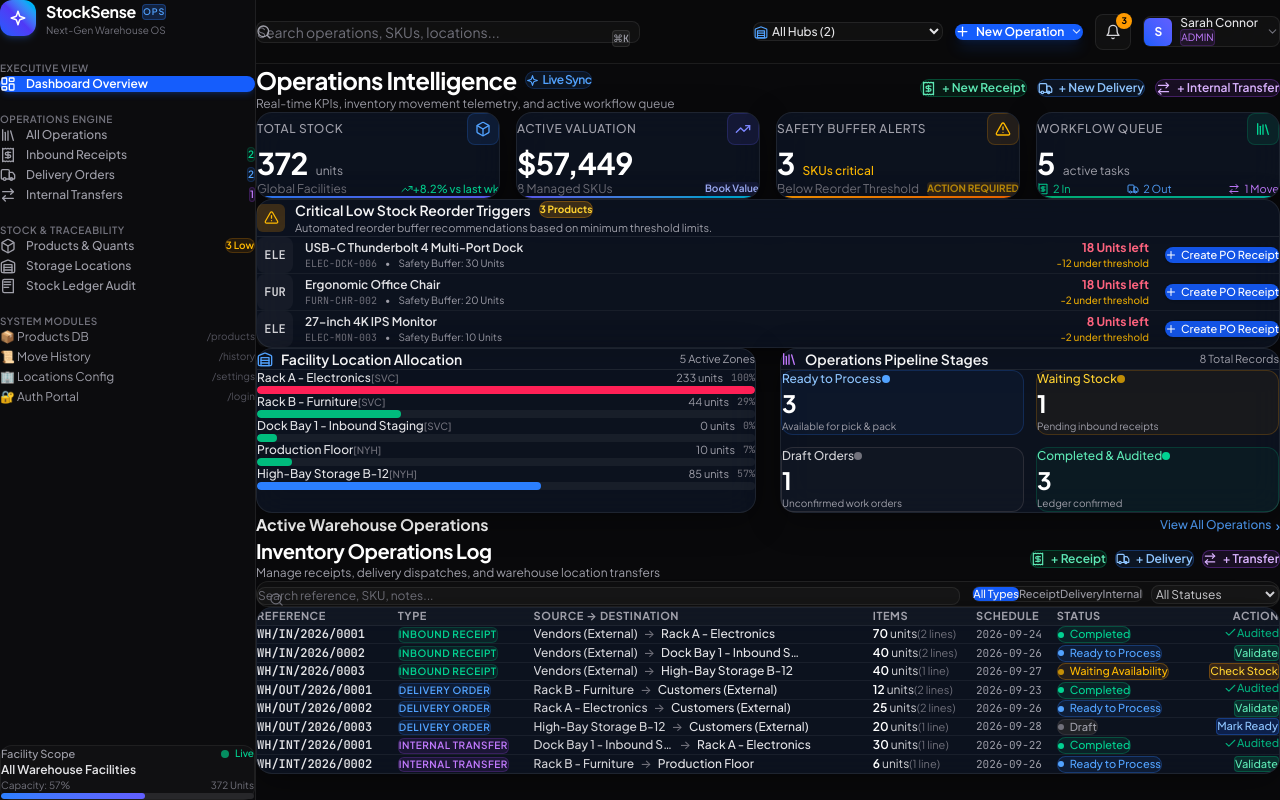
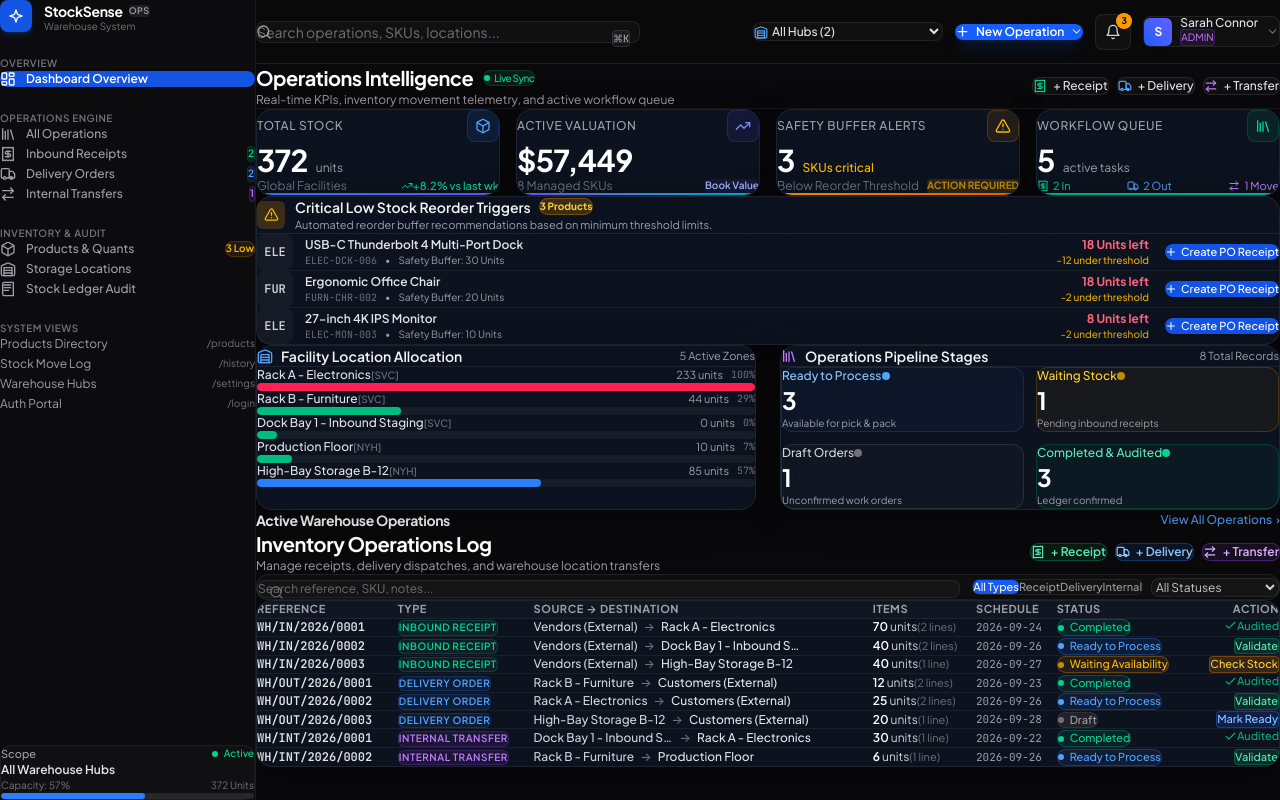
Before and after one commit to Nishtadhandcoder/StockSense, a Next.js app: page / in a window 1280 px wide. Built offline with nearby package versions, Linux system fonts and the light colour scheme.

Commit message:
style(ui): refine layout spacing, sidebar hierarchy, and minimal typography

```diff
--- a/src/components/layout/AppShell.tsx
+++ b/src/components/layout/AppShell.tsx
@@ -58,17 +58,17 @@ export function AppShell() {
         />
 
         {/* Scrollable View Container */}
-        <main className="flex-1 overflow-y-auto p-6 md:p-8 space-y-6">
+        <main className="flex-1 overflow-y-auto p-6 lg:p-8 space-y-8">
           {/* TAB 1: DASHBOARD OVERVIEW */}
           {currentTab === 'dashboard' && (
-            <div className="space-y-6 animate-fade-in">
+            <div className="space-y-8 animate-fade-in max-w-7xl mx-auto">
               {/* Executive Welcome & Operations Trigger Bar */}
-              <div className="flex flex-col gap-4 sm:flex-row sm:items-center sm:justify-between">
+              <div className="flex flex-col gap-4 sm:flex-row sm:items-center sm:justify-between border-b border-white/[0.06] pb-5">
                 <div>
-                  <h1 className="text-2xl font-bold tracking-tight text-white flex items-center gap-2">
+                  <h1 className="text-xl font-bold tracking-tight text-white flex items-center gap-2.5">
                     Operations Intelligence
-                    <span className="flex items-center gap-1 rounded-full bg-blue-500/10 px-2.5 py-0.5 text-xs font-semibold text-blue-400 border border-blue-500/20">
-                      <IconSparkles size={13} />
+                    <span className="flex items-center gap-1 rounded-full bg-emerald-500/10 px-2 py-0.5 text-[10px] font-medium text-emerald-400 border border-emerald-500/20">
+                      <span className="h-1.5 w-1.5 rounded-full bg-emerald-400" />
                       Live Sync
                     </span>
                   </h1>
@@ -78,27 +78,27 @@ export function AppShell() {
                 </div>
 
                 {/* Direct Action Buttons */}
-                <div className="flex items-center gap-2.5">
+                <div className="flex items-center gap-2">
                   <button
                     onClick={() => handleOpenNewOperation('RECEIPT')}
-                    className="flex items-center gap-1.5 rounded-xl border border-emerald-500/30 bg-emerald-500/10 px-3.5 py-2 text-xs font-semibold text-emerald-300 transition-all hover:bg-emerald-500/20 hover:scale-[1.02]"
+                    className="flex items-center gap-1.5 rounded-lg border border-white/[0.1] bg-white/[0.03] hover:bg-white/[0.08] px-3 py-1.5 text-xs font-medium text-zinc-200 transition-colors"
                   >
-                    <IconReceipt size={15} />
-                    <span>+ New Receipt</span>
+                    <IconReceipt size={14} className="text-emerald-400" />
+                    <span>+ Receipt</span>
                   </button>
                   <button
                     onClick={() => handleOpenNewOperation('DELIVERY')}
-                    className="flex items-center gap-1.5 rounded-xl border border-blue-500/30 bg-blue-500/10 px-3.5 py-2 text-xs font-semibold text-blue-300 transition-all hover:bg-blue-500/20 hover:scale-[1.02]"
+                    className="flex items-center gap-1.5 rounded-lg border border-white/[0.1] bg-white/[0.03] hover:bg-white/[0.08] px-3 py-1.5 text-xs font-medium text-zinc-200 transition-colors"
                   >
-                    <IconDelivery size={15} />
-                    <span>+ New Delivery</span>
+                    <IconDelivery size={14} className="text-blue-400" />
+                    <span>+ Delivery</span>
                   </button>
                   <button
                     onClick={() => handleOpenNewOperation('INTERNAL')}
-                    className="flex items-center gap-1.5 rounded-xl border border-purple-500/30 bg-purple-500/10 px-3.5 py-2 text-xs font-semibold text-purple-300 transition-all hover:bg-purple-500/20 hover:scale-[1.02]"
+                    className="flex items-center gap-1.5 rounded-lg border border-white/[0.1] bg-white/[0.03] hover:bg-white/[0.08] px-3 py-1.5 text-xs font-medium text-zinc-200 transition-colors"
                   >
-                    <IconTransfer size={15} />
-                    <span>+ Internal Transfer</span>
+                    <IconTransfer size={14} className="text-purple-400" />
+                    <span>+ Transfer</span>
                   </button>
                 </div>
               </div>
@@ -119,13 +119,13 @@ export function AppShell() {
               {/* Recent Operations Activity Section */}
               <div className="pt-2">
                 <div className="flex items-center justify-between pb-3">
-                  <h3 className="text-base font-bold text-white">Active Warehouse Operations</h3>
+                  <h3 className="text-sm font-bold text-white tracking-tight">Active Warehouse Operations</h3>
                   <button
                     onClick={() => setCurrentTab('operations')}
                     className="flex items-center gap-1 text-xs font-medium text-blue-400 hover:text-blue-300 transition-colors"
                   >
                     <span>View All Operations</span>
-                    <span className="text-sm leading-none">›</span>
+                    <span className="text-xs leading-none">›</span>
                   </button>
                 </div>
                 <OperationsTable
--- a/src/components/layout/Sidebar.tsx
+++ b/src/components/layout/Sidebar.tsx
@@ -98,32 +98,32 @@ export function Sidebar({ currentTab, onSelectTab }: SidebarProps) {
   ];
 
   return (
-    <aside className="flex h-screen w-64 flex-col justify-between border-r border-white/[0.08] bg-[#0c0c0e] p-4 text-zinc-300">
+    <aside className="flex h-screen w-64 flex-col justify-between border-r border-white/[0.06] bg-[#0c0c0e] px-4 py-5 text-zinc-300 select-none">
       <div className="flex flex-col gap-6">
-        {/* Logo / Brand Header */}
+        {/* Brand Header */}
         <div className="flex items-center justify-between px-2 pt-1">
-          <div className="flex items-center gap-2.5">
-            <div className="flex h-9 w-9 items-center justify-center rounded-xl bg-gradient-to-tr from-blue-600 via-indigo-600 to-cyan-400 shadow-md shadow-blue-500/20">
-              <IconSparkles size={18} className="text-white" />
+          <div className="flex items-center gap-3">
+            <div className="flex h-8 w-8 items-center justify-center rounded-lg bg-blue-600/90 text-white shadow-md shadow-blue-600/20">
+              <IconSparkles size={16} />
             </div>
             <div>
-              <span className="font-bold text-base tracking-tight text-white flex items-center gap-1.5">
+              <span className="font-bold text-sm tracking-tight text-white flex items-center gap-1.5">
                 StockSense
-                <span className="rounded bg-blue-500/20 px-1 py-0.2 text-[9px] font-semibold text-blue-400 uppercase tracking-widest border border-blue-500/30">
+                <span className="rounded bg-white/[0.08] px-1.5 py-0.5 text-[9px] font-semibold text-zinc-400 uppercase tracking-wider">
                   OPS
                 </span>
               </span>
-              <p className="text-[10px] text-zinc-500 leading-tight">Next-Gen Warehouse OS</p>
+              <p className="text-[10px] text-zinc-500 leading-none mt-0.5">Warehouse System</p>
             </div>
           </div>
         </div>
 
         {/* Navigation Sections */}
-        <nav className="flex flex-col gap-5 overflow-y-auto pr-1">
+        <nav className="flex flex-col gap-6 overflow-y-auto pr-1">
           {/* Section: Overview */}
           <div>
-            <div className="px-2 pb-1.5 text-[10px] font-semibold uppercase tracking-wider text-zinc-500">
-              Executive View
+            <div className="px-2 pb-2 text-[10px] font-semibold uppercase tracking-wider text-zinc-500">
+              Overview
             </div>
             <div className="flex flex-col gap-1">
               {mainNavItems.map((item) => {
@@ -133,9 +133,9 @@ export function Sidebar({ currentTab, onSelectTab }: SidebarProps) {
                   <button
                     key={item.id}
                     onClick={() => onSelectTab(item.id)}
-                    className={`flex items-center justify-between rounded-lg px-2.5 py-2 text-xs font-medium transition-all ${
+                    className={`flex items-center justify-between rounded-lg px-3 py-2 text-xs font-medium transition-all ${
                       isActive
-                        ? 'bg-blue-600 text-white shadow-md shadow-blue-600/20 font-semibold'
+                        ? 'bg-blue-600/90 text-white font-semibold shadow-sm'
                         : 'text-zinc-400 hover:bg-white/[0.04] hover:text-zinc-200'
                     }`}
                   >
@@ -151,7 +151,7 @@ export function Sidebar({ currentTab, onSelectTab }: SidebarProps) {
 
           {/* Section: Operations */}
           <div>
-            <div className="px-2 pb-1.5 text-[10px] font-semibold uppercase tracking-wider text-zinc-500">
+            <div className="px-2 pb-2 text-[10px] font-semibold uppercase tracking-wider text-zinc-500">
               Operations Engine
             </div>
             <div className="flex flex-col gap-1">
@@ -162,9 +162,9 @@ export function Sidebar({ currentTab, onSelectTab }: SidebarProps) {
                   <button
                     key={item.id}
                     onClick={() => onSelectTab(item.id)}
-                    className={`flex items-center justify-between rounded-lg px-2.5 py-2 text-xs font-medium transition-all ${
+                    className={`flex items-center justify-between rounded-lg px-3 py-2 text-xs font-medium transition-all ${
                       isActive
-                        ? 'bg-blue-600 text-white shadow-md shadow-blue-600/20 font-semibold'
+                        ? 'bg-blue-600/90 text-white font-semibold shadow-sm'
                         : 'text-zinc-400 hover:bg-white/[0.04] hover:text-zinc-200'
                     }`}
                   >
@@ -175,7 +175,7 @@ export function Sidebar({ currentTab, onSelectTab }: SidebarProps) {
                     {item.badge && (
                       <span
                         className={`rounded-full px-1.5 py-0.5 text-[10px] font-semibold ${
-                          isActive ? 'bg-white/20 text-white' : item.badgeColor || 'bg-zinc-800 text-zinc-300'
+                          isActive ? 'bg-white/20 text-white' : item.badgeColor || 'bg-zinc-800 text-zinc-400'
                         }`}
                       >
                         {item.badge}
@@ -187,10 +187,10 @@ export function Sidebar({ currentTab, onSelectTab }: SidebarProps) {
             </div>
           </div>
 
-          {/* Section: Inventory & Audit */}
+          {/* Section: Inventory & Traceability */}
           <div>
-            <div className="px-2 pb-1.5 text-[10px] font-semibold uppercase tracking-wider text-zinc-500">
-              Stock & Traceability
+            <div className="px-2 pb-2 text-[10px] font-semibold uppercase tracking-wider text-zinc-500">
+              Inventory & Audit
             </div>
             <div className="flex flex-col gap-1">
               {inventoryNavItems.map((item) => {
@@ -200,9 +200,9 @@ export function Sidebar({ currentTab, onSelectTab }: SidebarProps) {
                   <button
                     key={item.id}
                     onClick={() => onSelectTab(item.id)}
-                    className={`flex items-center justify-between rounded-lg px-2.5 py-2 text-xs font-medium transition-all ${
+                    className={`flex items-center justify-between rounded-lg px-3 py-2 text-xs font-medium transition-all ${
                       isActive
-                        ? 'bg-blue-600 text-white shadow-md shadow-blue-600/20 font-semibold'
+                        ? 'bg-blue-600/90 text-white font-semibold shadow-sm'
                         : 'text-zinc-400 hover:bg-white/[0.04] hover:text-zinc-200'
                     }`}
                   >
@@ -213,7 +213,7 @@ export function Sidebar({ currentTab, onSelectTab }: SidebarProps) {
                     {item.badge && (
                       <span
                         className={`rounded-full px-1.5 py-0.5 text-[10px] font-semibold ${
-                          isActive ? 'bg-white/20 text-white' : item.badgeColor || 'bg-zinc-800 text-zinc-300'
+                          isActive ? 'bg-white/20 text-white' : item.badgeColor || 'bg-zinc-800 text-zinc-400'
                         }`}
                       >
                         {item.badge}
@@ -225,56 +225,56 @@ export function Sidebar({ currentTab, onSelectTab }: SidebarProps) {
             </div>
           </div>
 
-          {/* Section: System Modules (Person 3 - Server Routes) */}
+          {/* Section: System Routes */}
           <div>
-            <div className="px-2 pb-1.5 text-[10px] font-semibold uppercase tracking-wider text-zinc-500">
-              System Modules
+            <div className="px-2 pb-2 text-[10px] font-semibold uppercase tracking-wider text-zinc-500">
+              System Views
             </div>
             <div className="flex flex-col gap-1">
               <Link
                 href="/products"
-                className="flex items-center justify-between rounded-lg px-2.5 py-1.5 text-xs text-zinc-400 hover:bg-white/[0.04] hover:text-zinc-200 transition-colors"
+                className="flex items-center justify-between rounded-lg px-3 py-1.5 text-xs text-zinc-400 hover:bg-white/[0.04] hover:text-zinc-200 transition-colors"
               >
-                <span>📦 Products DB</span>
-                <span className="text-[10px] text-zinc-600">/products</span>
+                <span>Products Directory</span>
+                <span className="text-[10px] text-zinc-500">/products</span>
               </Link>
               <Link
                 href="/history"
-                className="flex items-center justify-between rounded-lg px-2.5 py-1.5 text-xs text-zinc-400 hover:bg-white/[0.04] hover:text-zinc-200 transition-colors"
+                className="flex items-center justify-between rounded-lg px-3 py-1.5 text-xs text-zinc-400 hover:bg-white/[0.04] hover:text-zinc-200 transition-colors"
               >
-                <span>📜 Move History</span>
-                <span className="text-[10px] text-zinc-600">/history</span>
+                <span>Stock Move Log</span>
+                <span className="text-[10px] text-zinc-500">/history</span>
               </Link>
               <Link
                 href="/settings"
-                className="flex items-center justify-between rounded-lg px-2.5 py-1.5 text-xs text-zinc-400 hover:bg-white/[0.04] hover:text-zinc-200 transition-colors"
+                className="flex items-center justify-between rounded-lg px-3 py-1.5 text-xs text-zinc-400 hover:bg-white/[0.04] hover:text-zinc-200 transition-colors"
               >
-                <span>🏢 Locations Config</span>
-                <span className="text-[10px] text-zinc-600">/settings</span>
+                <span>Warehouse Hubs</span>
+                <span className="text-[10px] text-zinc-500">/settings</span>
               </Link>
               <Link
                 href="/login"
-                className="flex items-center justify-between rounded-lg px-2.5 py-1.5 text-xs text-zinc-400 hover:bg-white/[0.04] hover:text-zinc-200 transition-colors"
+                className="flex items-center justify-between rounded-lg px-3 py-1.5 text-xs text-zinc-400 hover:bg-white/[0.04] hover:text-zinc-200 transition-colors"
               >
-                <span>🔐 Auth Portal</span>
-                <span className="text-[10px] text-zinc-600">/login</span>
+                <span>Auth Portal</span>
+                <span className="text-[10px] text-zinc-500">/login</span>
               </Link>
             </div>
           </div>
         </nav>
       </div>
 
-      {/* Bottom Live Facility Status Widget */}
+      {/* Facility Status Card */}
       <div className="rounded-xl border border-white/[0.06] bg-white/[0.02] p-3">
         <div className="flex items-center justify-between">
-          <span className="text-[11px] font-medium text-zinc-400">Facility Scope</span>
+          <span className="text-[11px] font-medium text-zinc-400">Scope</span>
           <div className="flex items-center gap-1.5">
-            <span className="h-2 w-2 rounded-full bg-emerald-500 animate-pulse" />
-            <span className="text-[10px] font-medium text-emerald-400">Live</span>
+            <span className="h-1.5 w-1.5 rounded-full bg-emerald-400" />
+            <span className="text-[10px] font-medium text-emerald-400">Active</span>
           </div>
         </div>
         <div className="mt-1 text-xs font-semibold text-zinc-200 truncate">
-          {selectedWh ? `${selectedWh.name} (${selectedWh.code})` : 'All Warehouse Facilities'}
+          {selectedWh ? `${selectedWh.name}` : 'All Warehouse Hubs'}
         </div>
         <div className="mt-2 flex items-center justify-between text-[10px] text-zinc-500">
           <span>Capacity: {kpis.warehouseCapacityUtilization}%</span>
@@ -282,7 +282,7 @@ export function Sidebar({ currentTab, onSelectTab }: SidebarProps) {
         </div>
         <div className="mt-1.5 h-1.5 w-full overflow-hidden rounded-full bg-zinc-800">
           <div
-            className="h-full rounded-full bg-gradient-to-r from-blue-500 to-indigo-500 transition-all duration-500"
+            className="h-full rounded-full bg-blue-500 transition-all duration-500"
             style={{ width: `${kpis.warehouseCapacityUtilization}%` }}
           />
         </div>
```
